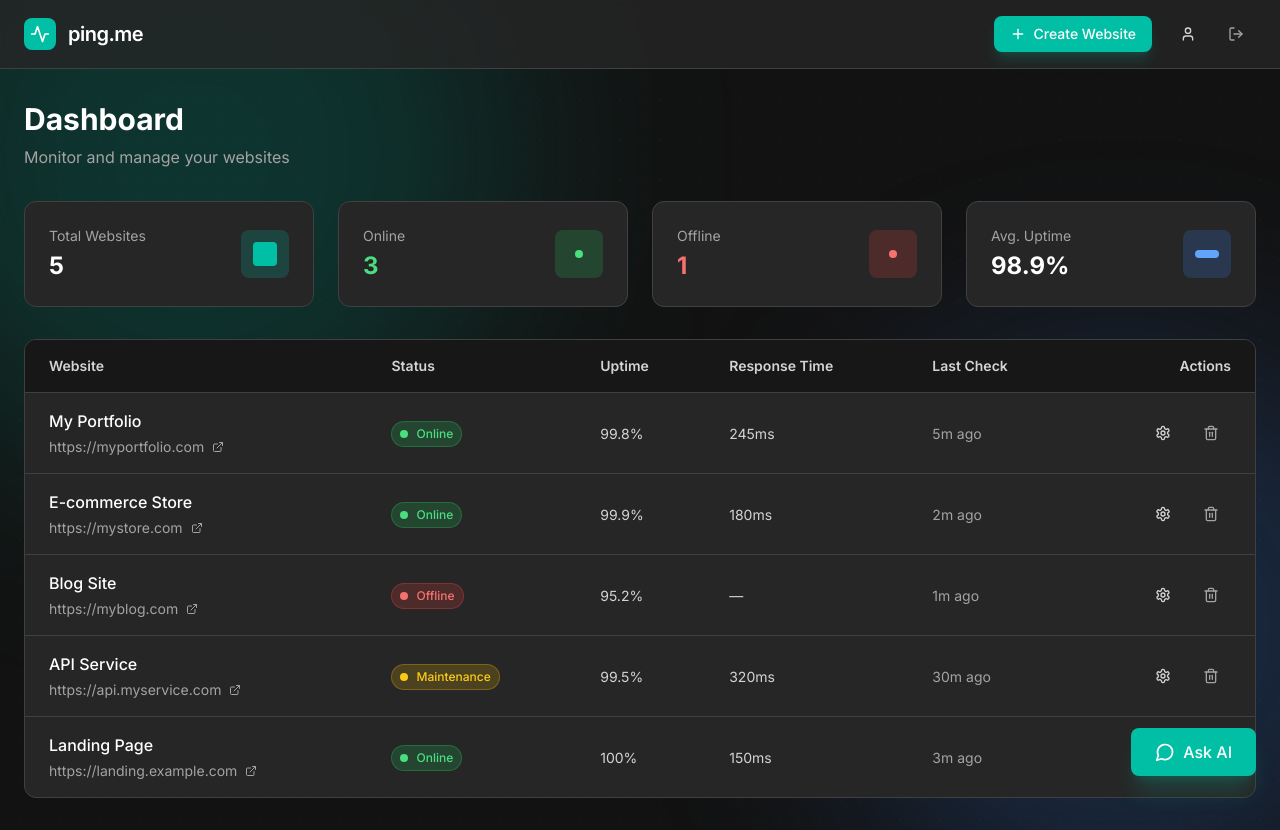
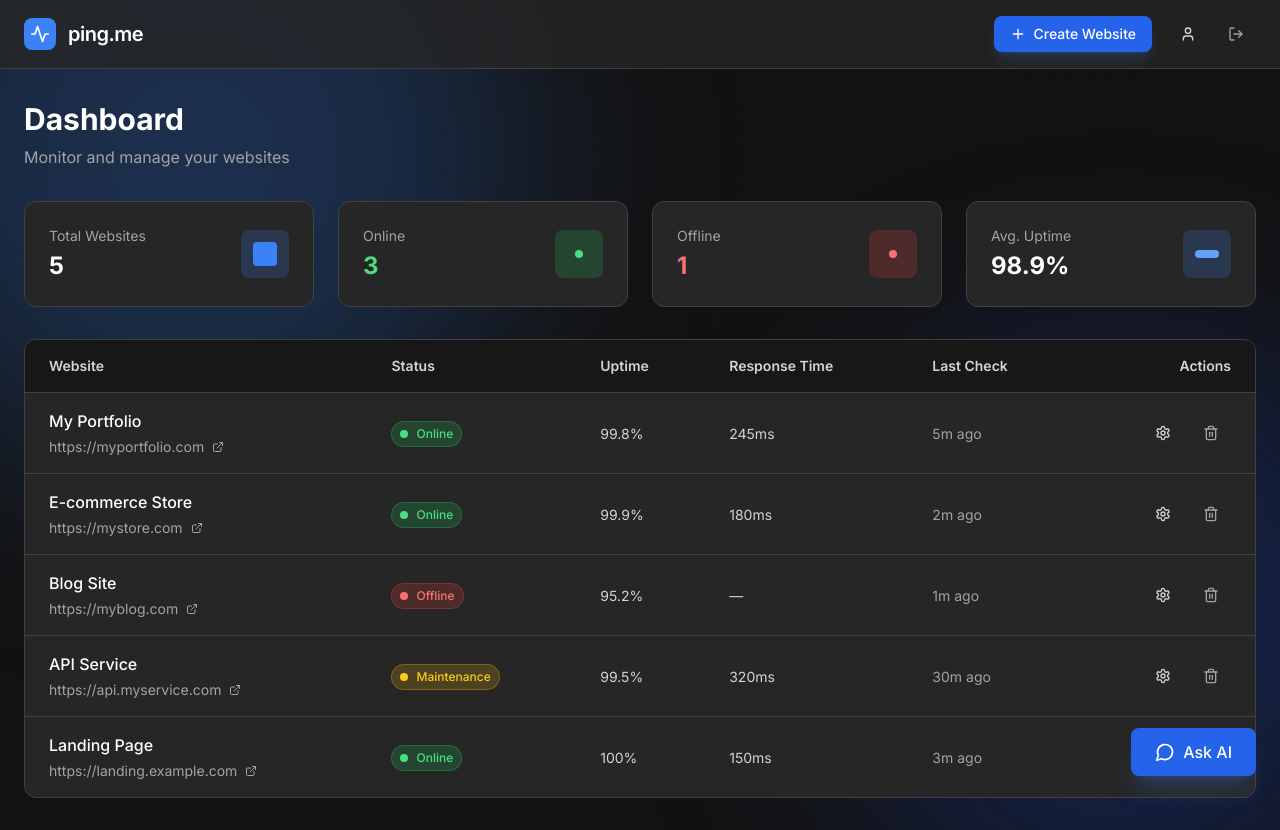
Before and after one commit to krishna9358/ping.me, a React (Vite) app in the folder apps/frontend/: page /login in a window 1280 px wide. Both pictures are taken after typing "name@example.com", "Sample123" into the empty fields and a click on the button "Sign In". Built offline with nearby package versions, Linux system fonts and the light colour scheme.

Commit message:
changed the theme to bluish

```diff
--- a/apps/frontend/package.json
+++ b/apps/frontend/package.json
@@ -1,5 +1,5 @@
 {
-  "name": "vite-react-typescript-starter",
+  "name": "ping.me-frontend",
   "private": true,
   "version": "0.0.0",
   "type": "module",
--- a/apps/frontend/src/components/layout/AuthLayout.tsx
+++ b/apps/frontend/src/components/layout/AuthLayout.tsx
@@ -10,12 +10,12 @@ export const AuthLayout: React.FC<AuthLayoutProps> = ({ children }) => {
     <div className="min-h-screen relative bg-dark-900 flex items-center justify-center px-4">
       <div className="pointer-events-none absolute inset-0 overflow-hidden opacity-30">
         <div className="absolute -top-40 -left-40 w-96 h-96 bg-accent-500 blur-3xl rounded-full" />
-        <div className="absolute top-1/3 -right-40 w-96 h-96 bg-blue-500 blur-3xl rounded-full" />
-        <div className="absolute bottom-0 left-1/4 w-72 h-72 bg-purple-500 blur-3xl rounded-full" />
+        <div className="absolute top-1/3 -right-40 w-96 h-96 bg-accent-600 blur-3xl rounded-full" />
+        <div className="absolute bottom-0 left-1/4 w-72 h-72 bg-accent-700 blur-3xl rounded-full" />
       </div>
       <div className="max-w-md w-full relative">
         <div className="text-center mb-8 animate-fade-in">
-          <div className="inline-flex items-center justify-center w-12 h-12 bg-accent-500 rounded-xl mb-4 shadow-lg shadow-accent-500/30">
+          <div className="inline-flex items-center justify-center w-12 h-12 bg-accent-600 rounded-xl mb-4 shadow-lg shadow-accent-500/30">
             <Activity className="w-6 h-6 text-white" />
           </div>
           <h1 className="text-3xl font-bold text-white">ping.me</h1>
--- a/apps/frontend/src/components/ui/Button.tsx
+++ b/apps/frontend/src/components/ui/Button.tsx
@@ -24,10 +24,10 @@ export const Button: React.FC<ButtonProps> = ({
   const baseClasses = 'inline-flex items-center justify-center font-medium rounded-lg transition-all duration-200 focus:outline-none focus:ring-2 focus:ring-offset-2 focus:ring-offset-dark-900 disabled:opacity-50 disabled:cursor-not-allowed active:scale-[0.98]';
 
   const variants = {
-    primary: 'bg-accent-500 hover:bg-accent-600 text-white focus:ring-accent-500 shadow-lg shadow-accent-500/20',
-    secondary: 'bg-gray-700 hover:bg-gray-600 text-gray-100 focus:ring-gray-500 border border-gray-600',
-    ghost: 'text-gray-300 hover:text-white hover:bg-gray-800 focus:ring-gray-500',
-    danger: 'bg-error hover:bg-red-600 text-white focus:ring-red-500',
+    primary: 'bg-accent-600 hover:bg-accent-700 text-white focus:ring-accent-500 shadow-lg shadow-accent-500/20',
+    secondary: 'bg-gray-700 hover:bg-gray-600 text-gray-100 focus:ring-accent-500/40 border border-gray-600',
+    ghost: 'text-gray-300 hover:text-white hover:bg-gray-800 focus:ring-accent-500/40',
+    danger: 'bg-red-600 hover:bg-red-700 text-white focus:ring-red-500',
   };
 
   const sizes = {
--- a/apps/frontend/src/components/ui/Input.tsx
+++ b/apps/frontend/src/components/ui/Input.tsx
@@ -29,7 +29,7 @@ export const Input = forwardRef<HTMLInputElement, InputProps>(({
         )}
         <input
           ref={ref}
-          className={`w-full px-4 py-3 bg-gray-900 border border-gray-700 rounded-lg text-gray-100 placeholder-gray-400 focus:border-accent-500 focus:ring-0 transition-colors duration-200 ${
+          className={`w-full px-4 py-3 bg-gray-900 border border-gray-700 rounded-lg text-gray-100 placeholder-gray-400 focus:border-accent-500 focus:ring-accent-500/30 transition-colors duration-200 ${
             Icon && iconPosition === 'left' ? 'pl-10' : ''
           } ${
             Icon && iconPosition === 'right' ? 'pr-10' : ''
--- a/apps/frontend/src/pages/Dashboard.tsx
+++ b/apps/frontend/src/pages/Dashboard.tsx
@@ -25,9 +25,9 @@ export const Dashboard: React.FC = () => {
       <Header onWebsiteCreated={handleWebsiteCreated} />
 
       <div className="pointer-events-none absolute inset-0 overflow-hidden">
-        <div className="absolute top-[-20%] left-[-10%] w-[40rem] h-[40rem] bg-accent-500/20 blur-[110px] rounded-full" />
-        <div className="absolute bottom-[-10%] right-[-10%] w-[36rem] h-[36rem] bg-blue-500/20 blur-[100px] rounded-full" />
-        <div className="absolute inset-0 bg-grid-dots opacity-[0.08]" />
+        <div className="absolute top-[-20%] left-[-10%] w-[40rem] h-[40rem] bg-accent-500/25 blur-[110px] rounded-full" />
+        <div className="absolute bottom-[-10%] right-[-10%] w-[36rem] h-[36rem] bg-accent-700/25 blur-[100px] rounded-full" />
+        <div className="absolute inset-0 bg-grid-dots opacity-[0.07]" />
       </div>
 
       <main className="relative max-w-7xl mx-auto px-6 py-8">
--- a/apps/frontend/src/pages/Signup.tsx
+++ b/apps/frontend/src/pages/Signup.tsx
@@ -35,7 +35,7 @@ export const Signup: React.FC = () => {
 
   return (
     <AuthLayout>
-      <Card>
+      <Card className="">
         <form onSubmit={handleSubmit} className="space-y-6">
           <div>
             <h2 className="text-2xl font-bold text-white text-center mb-2">Create your account</h2>
@@ -89,12 +89,12 @@ export const Signup: React.FC = () => {
 
           <div className="text-center">
             <span className="text-gray-400">Already have an account? </span>
-            <Link
-              to="/login"
+            <a
+              href="/login"
               className="text-accent-400 hover:text-accent-300 font-medium transition-colors"
             >
               Sign in
-            </Link>
+            </a>
           </div>
         </form>
       </Card>
--- a/apps/frontend/tailwind.config.js
+++ b/apps/frontend/tailwind.config.js
@@ -32,16 +32,16 @@ export default {
           900: '#171717',
         },
         accent: {
-          50: '#f0fdfa',
-          100: '#ccfbf1',
-          200: '#99f6e4',
-          300: '#5eead4',
-          400: '#2dd4bf',
-          500: '#00BFA5',
-          600: '#0d9488',
-          700: '#0f766e',
-          800: '#115e59',
-          900: '#134e4a',
+          50: '#eff6ff',
+          100: '#dbeafe',
+          200: '#bfdbfe',
+          300: '#93c5fd',
+          400: '#60a5fa',
+          500: '#3b82f6',
+          600: '#2563eb',
+          700: '#1d4ed8',
+          800: '#1e40af',
+          900: '#1e3a8a',
         },
         success: '#10b981',
         warning: '#f59e0b',
```
